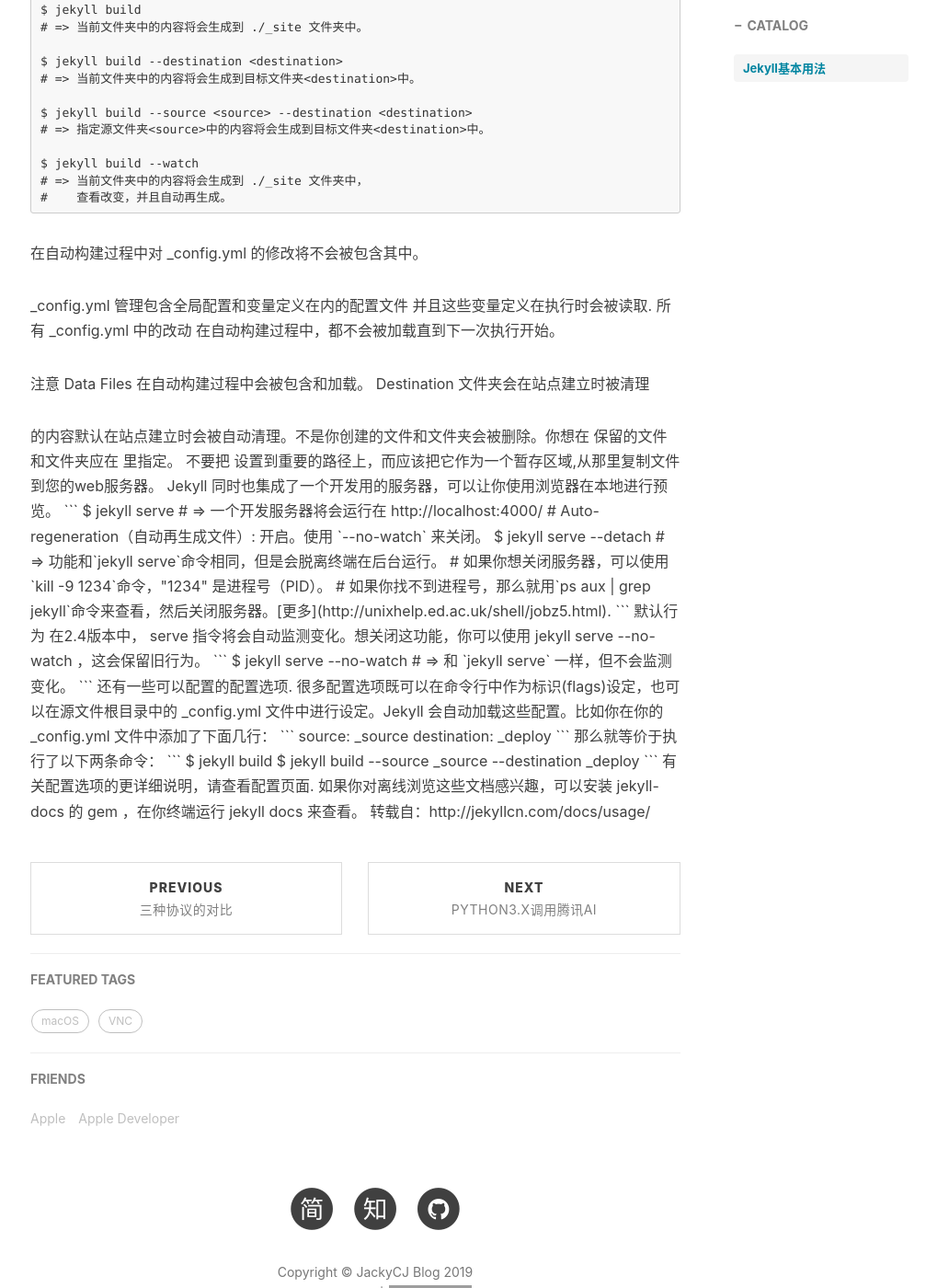
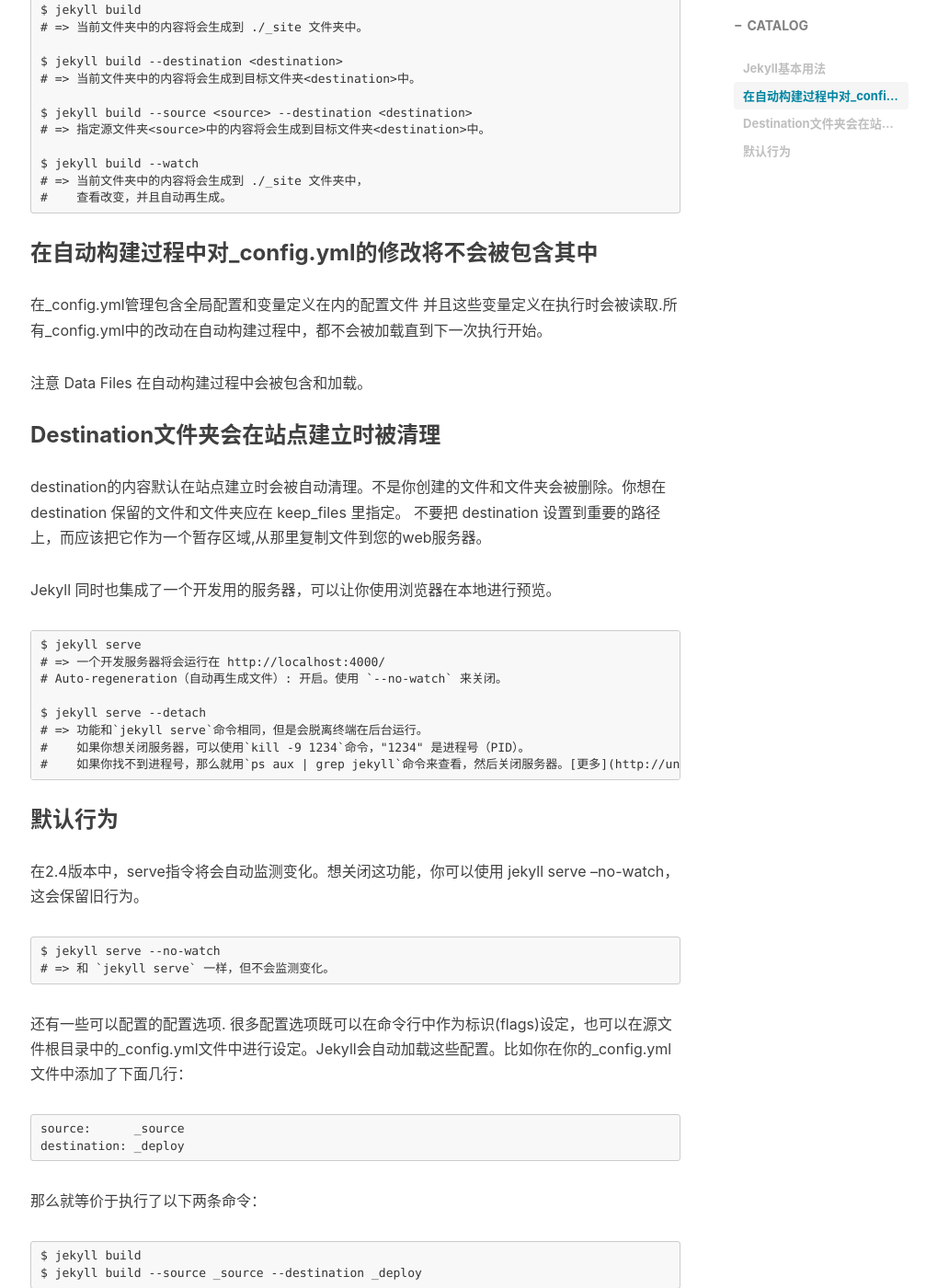
Before and after one commit to JackyCJ/jackycj.github.io, a Jekyll site: the page built from _posts/2019-10-11-Jekyll基本用法.md, in a window 1280 px wide and 1400 px high, scrolled down 704 px. Shown: the whole window at 92% size, without its empty margins (232-1239 px from the left). Built offline with Jekyll 4.4.1, drawn with Linux system fonts in a browser that asks for light colours; nearby versions of some CDN libraries; comment, search, counter and statistics services are not loaded; some of the changed text lies outside the part shown; grey boxes are pictures that could not be loaded.

Commit message:
Update 2019-10-11-Jekyll基本用法.md

````diff
--- a/_posts/2019-10-11-Jekyll基本用法.md
+++ b/_posts/2019-10-11-Jekyll基本用法.md
@@ -31,16 +31,14 @@
 #    查看改变，并且自动再生成。
 ```
 
-在自动构建过程中对 _config.yml 的修改将不会被包含其中。
-
-_config.yml 管理包含全局配置和变量定义在内的配置文件 并且这些变量定义在执行时会被读取. 所有 _config.yml 中的改动 在自动构建过程中，都不会被加载直到下一次执行开始。
+### 在自动构建过程中对_config.yml的修改将不会被包含其中
+在_config.yml管理包含全局配置和变量定义在内的配置文件 并且这些变量定义在执行时会被读取.所有_config.yml中的改动在自动构建过程中，都不会被加载直到下一次执行开始。
 
 注意 Data Files 在自动构建过程中会被包含和加载。
-Destination 文件夹会在站点建立时被清理
 
-<destination> 的内容默认在站点建立时会被自动清理。不是你创建的文件和文件夹会被删除。你想在 <destination> 保留的文件和文件夹应在 <keep_files> 里指定。
-
-不要把<destination> 设置到重要的路径上，而应该把它作为一个暂存区域,从那里复制文件到您的web服务器。
+### Destination文件夹会在站点建立时被清理
+destination的内容默认在站点建立时会被自动清理。不是你创建的文件和文件夹会被删除。你想在 destination 保留的文件和文件夹应在 keep_files 里指定。
+不要把 destination 设置到重要的路径上，而应该把它作为一个暂存区域,从那里复制文件到您的web服务器。
 
 Jekyll 同时也集成了一个开发用的服务器，可以让你使用浏览器在本地进行预览。
 
@@ -55,15 +53,15 @@
 #    如果你找不到进程号，那么就用`ps aux | grep jekyll`命令来查看，然后关闭服务器。[更多](http://unixhelp.ed.ac.uk/shell/jobz5.html).
 ```
 
-默认行为
-
-在2.4版本中， serve 指令将会自动监测变化。想关闭这功能，你可以使用 jekyll serve --no-watch ，这会保留旧行为。
+### 默认行为
+在2.4版本中，serve指令将会自动监测变化。想关闭这功能，你可以使用 jekyll serve --no-watch，这会保留旧行为。
 
 ```
 $ jekyll serve --no-watch
 # => 和 `jekyll serve` 一样，但不会监测变化。
 ```
-还有一些可以配置的配置选项. 很多配置选项既可以在命令行中作为标识(flags)设定，也可以在源文件根目录中的 _config.yml 文件中进行设定。Jekyll 会自动加载这些配置。比如你在你的 _config.yml 文件中添加了下面几行：
+
+还有一些可以配置的配置选项. 很多配置选项既可以在命令行中作为标识(flags)设定，也可以在源文件根目录中的_config.yml文件中进行设定。Jekyll会自动加载这些配置。比如你在你的_config.yml文件中添加了下面几行：
 
 ```
 source:      _source
@@ -76,7 +74,6 @@
 $ jekyll build --source _source --destination _deploy
 ```
 有关配置选项的更详细说明，请查看配置页面.
-
-如果你对离线浏览这些文档感兴趣，可以安装 jekyll-docs 的 gem ，在你终端运行 jekyll docs 来查看。
+如果你对离线浏览这些文档感兴趣，可以安装 jekyll-docs 的gem，在你终端运行 jekyll docs 来查看。
 
 转载自：http://jekyllcn.com/docs/usage/
````
